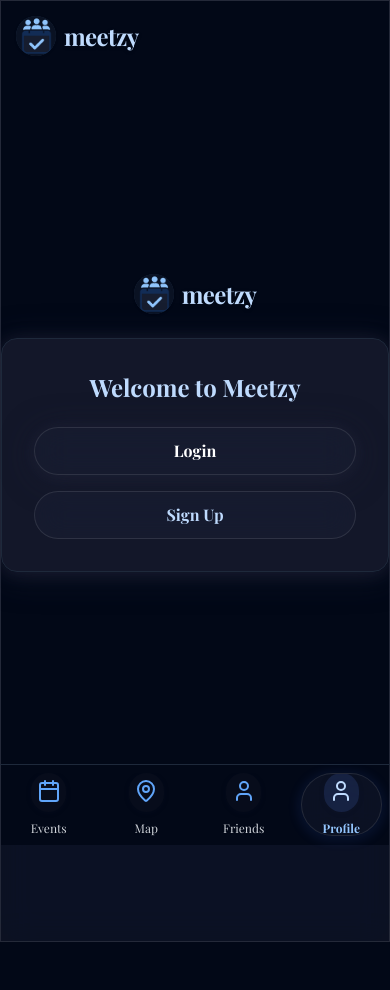
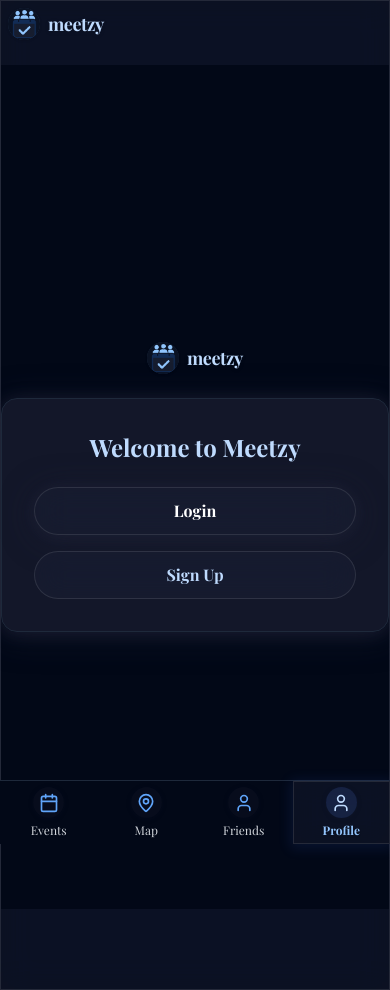
Before and after one commit to alexschlus/meetzy, a React (Vite) app: page /profile in a window 390 px wide. Before the commit the page ends 942 px from the top, so only its background shows below. Built offline with nearby package versions, Linux system fonts and the light colour scheme.

Commit message:
Fix: Improve mobile responsiveness
Adjust GUI elements for better display on phones, specifically addressing issues with the Meetzy logo and tab bar.

```diff
--- a/src/components/FriendCard.tsx
+++ b/src/components/FriendCard.tsx
@@ -19,26 +19,26 @@ type FriendCardProps = {
 
 export default function FriendCard({ profile, type, onAccept, onDecline, loading }: FriendCardProps) {
   return (
-    <div className="flex items-center bg-glass border border-border shadow-glass rounded-2xl p-4">
-      <Avatar className="w-16 h-16 mr-4 border-2 border-blue-400 shadow-glass bg-blue-300/10">
+    <div className="flex flex-col sm:flex-row items-start sm:items-center bg-glass border border-border shadow-glass rounded-2xl p-3 md:p-4 space-y-3 sm:space-y-0">
+      <Avatar className="w-12 h-12 md:w-16 md:h-16 sm:mr-4 border-2 border-blue-400 shadow-glass bg-blue-300/10 mx-auto sm:mx-0">
         {profile.avatar ? (
           <AvatarImage src={profile.avatar} alt={profile.name} className="object-cover" />
         ) : (
-          <AvatarFallback className="text-lg">
+          <AvatarFallback className="text-sm md:text-lg">
             {profile.name?.charAt(0) ?? "?"}
           </AvatarFallback>
         )}
       </Avatar>
-      <div className="flex-1">
-        <div className="font-semibold text-blue-50">{profile.name}</div>
+      <div className="flex-1 text-center sm:text-left w-full sm:w-auto">
+        <div className="font-semibold text-blue-50 text-sm md:text-base">{profile.name}</div>
         <div className="text-xs text-blue-100/70">{profile.email}</div>
         {type === "incoming" && (
-          <div className="flex gap-3 mt-2">
+          <div className="flex flex-col sm:flex-row gap-2 sm:gap-3 mt-2 w-full sm:w-auto">
             <Button
               onClick={onAccept}
               disabled={loading}
               size="sm"
-              className="bg-green-500 hover:bg-green-600 text-white"
+              className="bg-green-500 hover:bg-green-600 text-white text-xs w-full sm:w-auto"
             >
               Accept
             </Button>
@@ -47,7 +47,7 @@ export default function FriendCard({ profile, type, onAccept, onDecline, loading
               disabled={loading}
               size="sm"
               variant="outline"
-              className="border-red-400/50 text-red-300 hover:bg-red-500/20"
+              className="border-red-400/50 text-red-300 hover:bg-red-500/20 text-xs w-full sm:w-auto"
             >
               Decline
             </Button>
--- a/src/components/FriendsSection.tsx
+++ b/src/components/FriendsSection.tsx
@@ -40,11 +40,11 @@ export default function FriendsSection({
 }: FriendsSectionProps) {
   return (
     <div>
-      <h2 className="text-blue-100/80 font-semibold mb-3 text-lg">{title}</h2>
+      <h2 className="text-blue-100/80 font-semibold mb-3 text-base md:text-lg">{title}</h2>
       {friends.length === 0 ? (
-        <div className="text-blue-100/60 mb-8">{emptyMessage}</div>
+        <div className="text-blue-100/60 mb-6 md:mb-8 text-sm md:text-base">{emptyMessage}</div>
       ) : (
-        <div className="grid sm:grid-cols-2 md:grid-cols-3 gap-6 mb-8">
+        <div className="grid grid-cols-1 sm:grid-cols-2 lg:grid-cols-3 gap-4 md:gap-6 mb-6 md:mb-8">
           {friends.map((f: any) => {
             const profile = type === "accepted"
               ? (f.requester_id === currentUserId ? f.addressee : f.requester)
--- a/src/components/Logo.tsx
+++ b/src/components/Logo.tsx
@@ -9,9 +9,9 @@ export default function Logo() {
       <img
         src="/lovable-uploads/33fa5e16-2928-47ff-ba88-8fb2b97c5a58.png"
         alt="Meetzy logo"
-        className="w-10 h-10 rounded-full bg-blue-300/20 object-contain shadow"
+        className="w-8 h-8 md:w-10 md:h-10 rounded-full bg-blue-300/20 object-contain shadow"
       />
-      <span className="text-2xl font-bold text-blue-200 tracking-tight drop-shadow">meetzy</span>
+      <span className="text-lg md:text-2xl font-bold text-blue-200 tracking-tight drop-shadow">meetzy</span>
     </Link>
   );
 }
--- a/src/layouts/BottomTabsLayout.tsx
+++ b/src/layouts/BottomTabsLayout.tsx
@@ -36,15 +36,15 @@ export default function BottomTabsLayout() {
 
   return (
     <div className="relative min-h-screen bg-background flex flex-col font-playfair dark">
-      {/* Logo top left */}
-      <header className="absolute left-0 top-0 p-4 z-40">
+      {/* Logo top left - better mobile positioning */}
+      <header className="absolute left-0 top-0 p-2 md:p-4 z-40">
         <Logo />
       </header>
-      <main className="flex-1 w-full bg-background pb-24 md:pb-20 glass transition-all duration-300">
+      <main className="flex-1 w-full bg-background pb-20 md:pb-24 glass transition-all duration-300 pt-16 md:pt-0">
         <Outlet />
       </main>
-      <nav className="fixed z-30 left-0 right-0 bottom-4 border-t border-border flex items-stretch justify-center h-16">
-        <div className="grid grid-cols-4 w-full max-w-2xl mx-auto h-full">
+      <nav className="fixed z-30 left-0 right-0 bottom-0 md:bottom-4 border-t border-border flex items-stretch justify-center h-16 md:h-16 bg-background md:bg-transparent">
+        <div className="grid grid-cols-4 w-full max-w-full md:max-w-2xl mx-auto h-full">
           {TABS.map((tab) => {
             const isActive = location.pathname.startsWith(tab.path);
             const Icon = tab.icon;
@@ -53,22 +53,22 @@ export default function BottomTabsLayout() {
                 to={tab.path}
                 key={tab.label}
                 className={`
-                  flex flex-col items-center justify-center gap-1 h-full transition-colors
+                  flex flex-col items-center justify-center gap-0.5 md:gap-1 h-full transition-colors
                   ${isActive ? "text-blue-300 font-bold bg-glass/80 shadow-inner glass" : "text-gray-300 hover:bg-glass/40"}
-                  rounded-full mx-2 my-2 overflow-hidden
+                  rounded-none md:rounded-full mx-0 md:mx-2 my-0 md:my-2 overflow-hidden
                   `}
                 aria-current={isActive ? "page" : undefined}
                 style={{
                   boxShadow: isActive ? "0 2px 12px 3px rgba(71,120,255,0.10)" : undefined,
                 }}
               >
-                <span className="icon-round" style={{background: isActive ? "rgba(95,135,255,0.14)" : "rgba(40,40,54,0.16)"}}>
+                <span className="icon-round p-1 md:p-2" style={{background: isActive ? "rgba(95,135,255,0.14)" : "rgba(40,40,54,0.16)"}}>
                   <Icon
-                    size={24}
-                    className={`mb-1 ${isActive ? "stroke-blue-200" : "stroke-blue-400"} transition-colors`}
+                    size={20}
+                    className={`${isActive ? "stroke-blue-200" : "stroke-blue-400"} transition-colors`}
                   />
                 </span>
-                <span className="text-xs mt-1 drop-shadow-sm">{tab.label}</span>
+                <span className="text-xs mt-0.5 md:mt-1 drop-shadow-sm">{tab.label}</span>
               </Link>
             );
           })}
--- a/src/pages/FriendsPage.tsx
+++ b/src/pages/FriendsPage.tsx
@@ -107,14 +107,14 @@ export default function FriendsPage() {
   );
 
   return (
-    <section className="max-w-4xl mx-auto py-10 px-4">
-      <h1 className="text-3xl font-bold mb-4 flex items-center gap-3 text-blue-200">
-        <span className="icon-round bg-blue-400/20 shadow-glass">
-          <User className="w-8 h-8 stroke-blue-300" />
-        </span>{" "}
+    <section className="max-w-4xl mx-auto py-6 md:py-10 px-4">
+      <h1 className="text-2xl md:text-3xl font-bold mb-4 flex items-center gap-3 text-blue-200">
+        <span className="icon-round bg-blue-400/20 shadow-glass p-2 md:p-3">
+          <User className="w-6 h-6 md:w-8 md:h-8 stroke-blue-300" />
+        </span>
         Friends
       </h1>
-      <div className="flex items-center mb-8 gap-2">
+      <div className="flex items-center mb-6 md:mb-8 gap-2">
         <UserSelectionDialog onAdd={() => queryClient.invalidateQueries({ queryKey: ["friends"] })} />
       </div>
 
```
